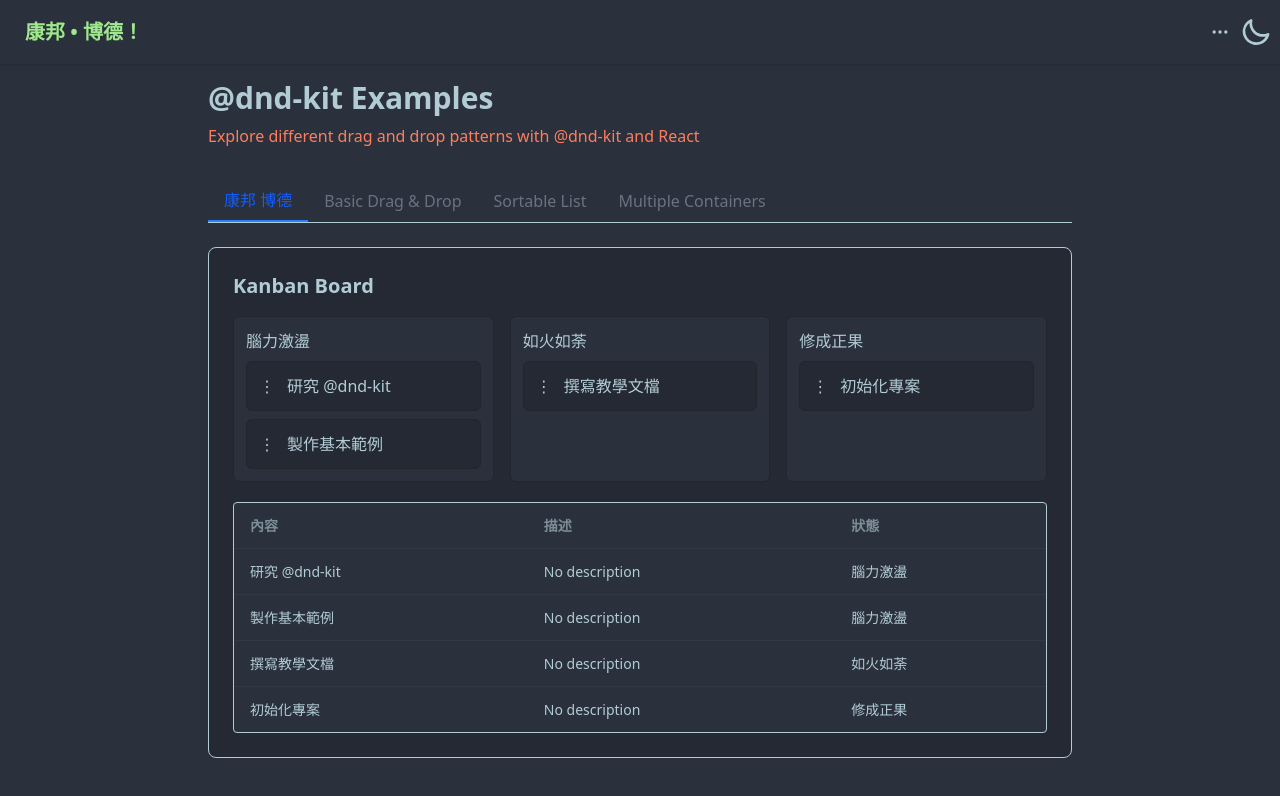
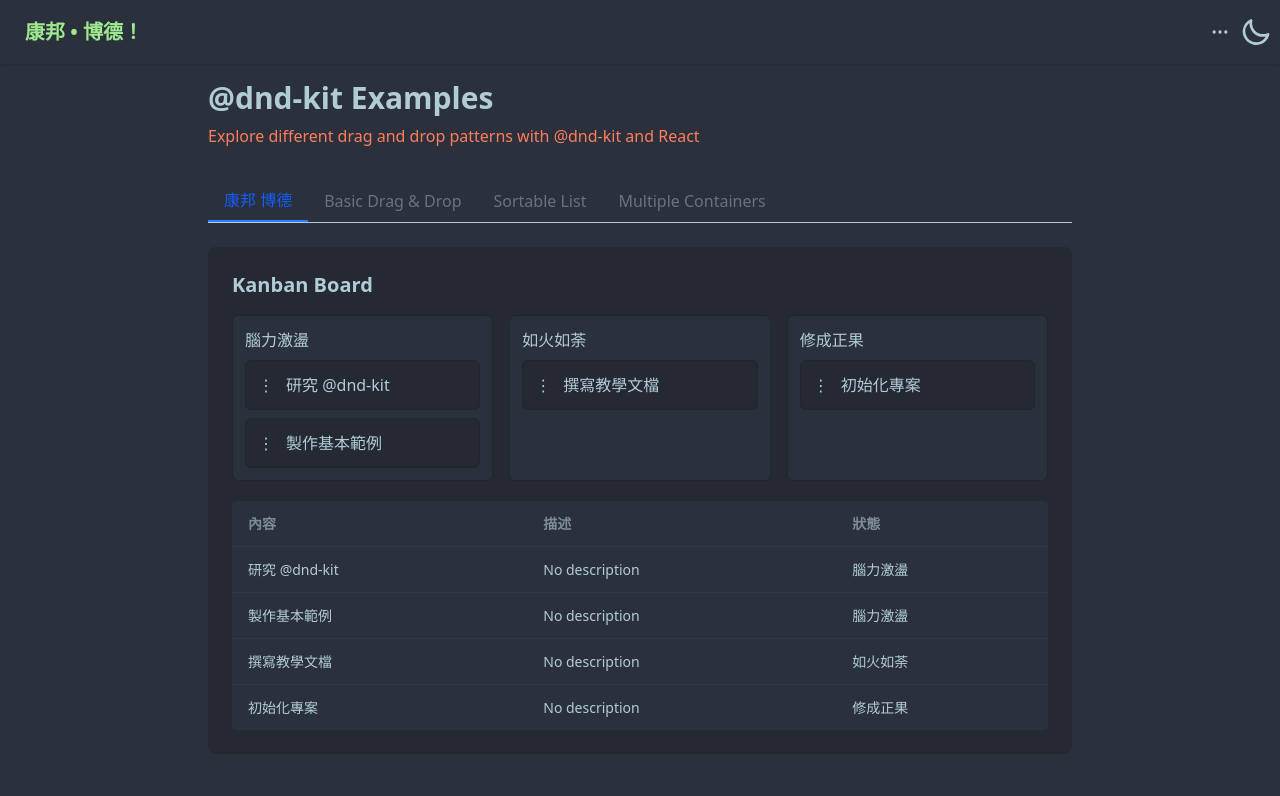
Before and after one commit to SE-Josh/kanban-board, a Next.js app: page / in a window 1280 px wide. Shown: the top 796 px of the page. Built offline with nearby package versions, Linux system fonts and the light colour scheme.

Commit message:
feat: 移除邊框樣式，簡化 TaskList 和 KanbanBoard 的外觀

```diff
--- a/app/page.tsx
+++ b/app/page.tsx
@@ -65,7 +65,7 @@ export default function Home() {
         </div>
       </div>
 
-      <div className="rounded-lg border p-6 bg-base-200">
+      <div className="rounded-lg p-6 bg-base-200">
         {activeTab === "newKanban" && <NewKanban />}
 
         {activeTab === "basic" && (
--- a/components/NewKanban.tsx
+++ b/components/NewKanban.tsx
@@ -4,7 +4,6 @@ import {
   DragEndEvent,
   DragOverEvent,
   DragStartEvent,
-  DragCancelEvent,
   KeyboardSensor,
   PointerSensor,
   UniqueIdentifier,
@@ -54,7 +53,7 @@ const SortableItem = ({
       {...listeners}
       className={`cursor-grab touch-none rounded-md border p-3 active:cursor-grabbing ${
         isDragging
-          ? `border-2 border-dashed border-base-300 bg-neutral text-neutral-content opacity-30`
+          ? `border-2 border-dashed border-base-300 bg-base-200 text-neutral-content opacity-30`
           : `bg-base-200 border-base-300 hover:bg-base-100`
       }`}
     >
--- a/components/TaskList.tsx
+++ b/components/TaskList.tsx
@@ -2,7 +2,7 @@ import { defaultStatuses, Task } from "@/lib/types";
 
 const TaskList = ({ tasks }: { tasks: Task[] }) => {
   return (
-    <div className="overflow-x-auto mt-5 rounded border border-base-content bg-base-100">
+    <div className="overflow-x-auto mt-5 rounded bg-base-100">
       <table className="table">
         {/* head */}
         <thead>
```
